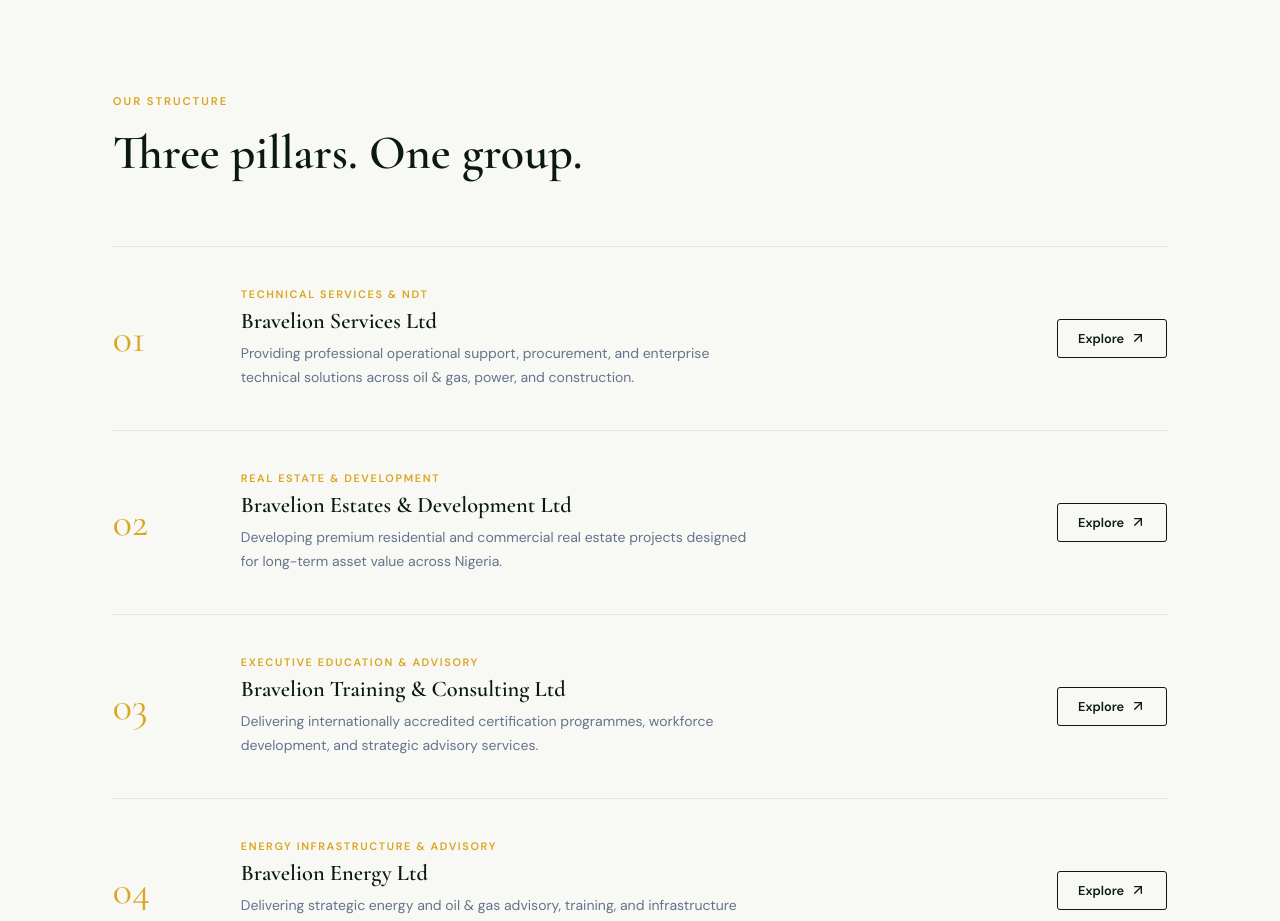
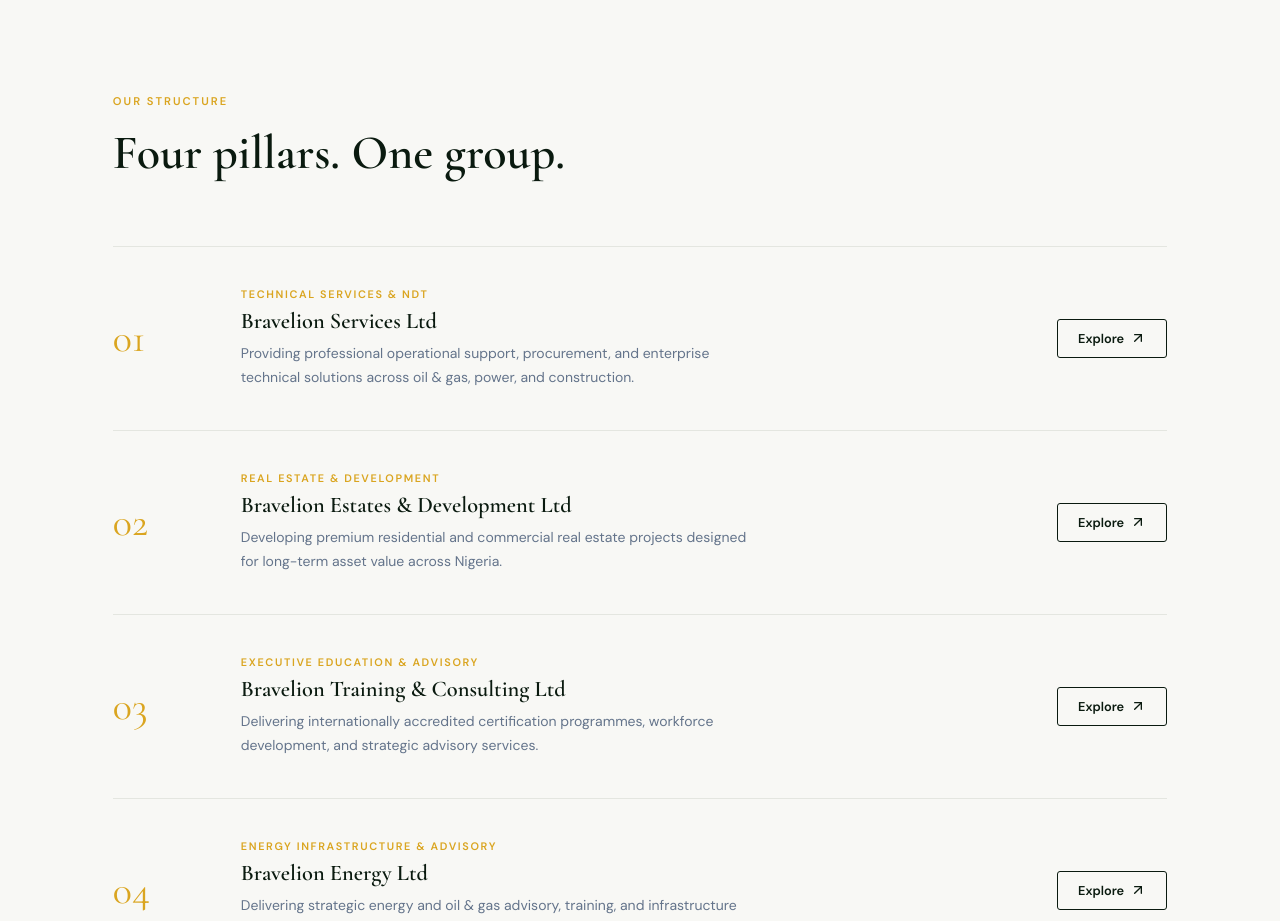
Before and after one commit to WTiebebedigha22/BravelionHoldings, a React (Vite) app: page /about in a window 1280 px wide. Shown: the part 1500-2421 px from the top of the page. Built offline with nearby package versions, Linux system fonts and the light colour scheme; a web font is replaced by a local one.

Commit message:
Update header to reflect four pillars instead of three

```diff
--- a/src/pages/About/About.jsx
+++ b/src/pages/About/About.jsx
@@ -241,7 +241,7 @@
         <div className="container">
           <div className="divisions-header">
             <span className="section-eyebrow">Our Structure</span>
-            <h2>Three pillars. One group.</h2>
+            <h2>Four pillars. One group.</h2>
           </div>
           <div className="divisions-list">
             {divisions.map((d) => (
```
